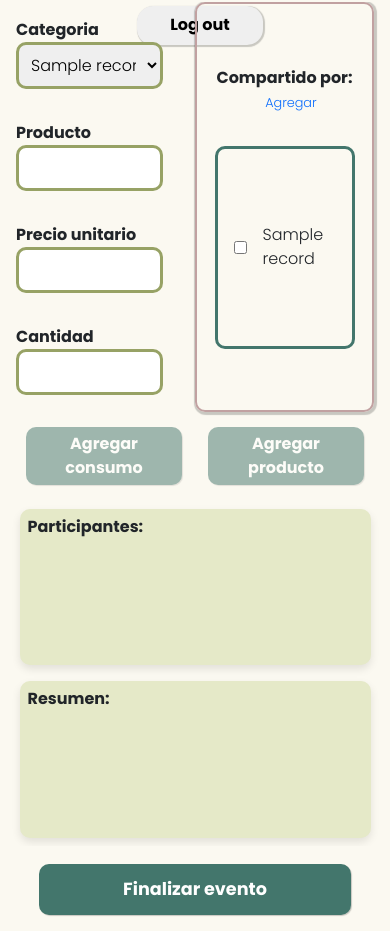
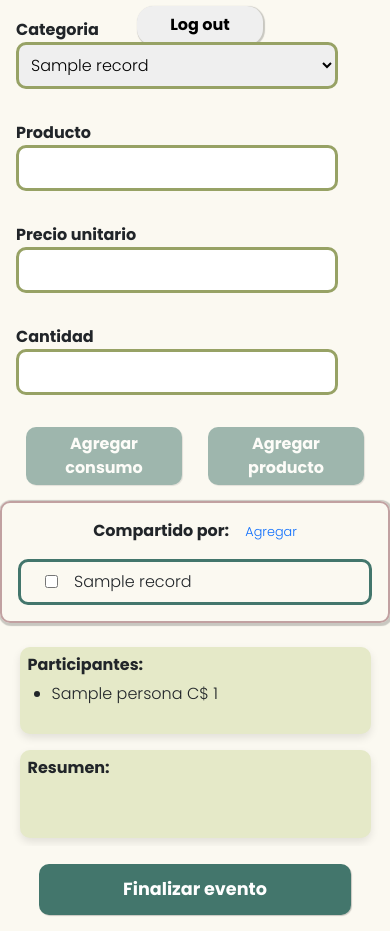
Before and after one commit to GabsCrisp/fifty-fifty, a Flask app: template templates/consumo_evento.html in a window 390 px wide. Shown: the part 234-1165 px from the top of the page. Run offline with Flask 3, Linux system fonts and the light colour scheme; the template is opened without the code that fills it: most values are stand-ins (such as "Sample title", 1, 10 or a date in 2020); some libraries are stand-ins or nearby versions.

Commit message:
mejora css de consumo_evento

```diff
--- a/app.py
+++ b/app.py
@@ -120,10 +120,8 @@ def consumo_evento(idEvento):
     consumo_cadaparticipante = db.execute("""SELECT round(sum(subtotal_participante),2),nombre_participante from participante_evento JOIN consumo_cadaparticipante on
                 participante_evento.id_participante_evento = consumo_cadaparticipante.id_participante
                 where participante_evento.id_evento = ? group by participante_evento.id_participante_evento""", (idEvento,)).fetchall()
-
     print(consumo_cadaparticipante)
-
-    return render_template("consumo_evento.html",rows=rows, id_evento = idEvento, nombre_evento = nombre_evento,lista_categoria = lista_categoria)
+    return render_template("consumo_evento.html",rows=rows, id_evento = idEvento, nombre_evento = nombre_evento,lista_categoria = lista_categoria, consumo_cadaparticipante = consumo_cadaparticipante)
 
 
 @app.route("/eventos", methods=["GET", "POST"])
--- a/static/styles_consumo_evento.css
+++ b/static/styles_consumo_evento.css
@@ -324,23 +324,31 @@ h1 {
 }
 
 @media(max-width: 700px) {
+    .info
+    {
+
+        flex-direction: column;
+    }
 
     .consumos {
         flex-direction: column;
     }
 
     .participants {
+
         margin-right: 1em;
         justify-content: center;
-        gap: 2em;
+        gap: 1em;
         border: 2px solid rgb(193, 161, 161);
-        height: 85%;
         border-radius: 10px;
         box-shadow: 1px 1px 1px 2px rgba(0, 0, 0, 0.2);
+        width: 100%;
+        padding: 1em;
     }
-
     .participants-checkbox {
-        height: 50%;
+        padding: 0.5em;
+        height: 100%;
+        width: 100%;
         gap: 1em;
         justify-content: center;
     }
@@ -357,6 +365,7 @@ h1 {
 
     .button-container {
         margin-bottom: 1em;
+        gap: 1em;
     }
 
     .finalizar-evento {
@@ -373,11 +382,22 @@ h1 {
         width: 90%;
     }
 
+    .inputs{
+        text-align: start;
+        width: 100%;
+
+    }
+
 }
 
 
-@media(max-width: 430px) {
+@media(max-width: 450px) {
 
+    .info
+    {
+
+        flex-direction: column;
+    }
     form {
         display: flex;
         flex-direction: column;
@@ -402,16 +422,18 @@ h1 {
 
         margin-right: 1em;
         justify-content: center;
-        gap: 2em;
+        gap: 1em;
         border: 2px solid rgb(193, 161, 161);
-        height: 85%;
         border-radius: 10px;
         box-shadow: 1px 1px 1px 2px rgba(0, 0, 0, 0.2);
-        width: 50%;
+        width: 100%;
+        padding: 1em;
     }
 
     .participants-checkbox {
-        height: 50%;
+        padding: 0.5em;
+        height: 100%;
+        width: 100%;
         gap: 1em;
         justify-content: center;
     }
@@ -457,7 +479,11 @@ h1 {
     .inputs
     {
         text-align: start;
-        width: 50%;
+        width: 100%;
+    }
+    .botones_consumo
+    {
+        margin-bottom: 1em;
     }
 
 }
--- a/templates/consumo_evento.html
+++ b/templates/consumo_evento.html
@@ -6,7 +6,7 @@
 <div class="user">
     <img id="evento_imagen" src="/static/logos/evento.svg" alt="">
     <h4><a href="/usuario">¡Hola, {{session["username"]}}!</a></h4>
-    <form action="/logout">
+    <form action="/logout" class="logout">
         <button type="submit">Log out</button>
     </form>
 </div>
@@ -58,7 +58,7 @@
             <label for="" class="shared-by">Compartido por: <span class="add"><a
                         href="/eventos/{{id_evento}}">Agregar</a></span></label>
             <form class="participants-checkbox">
-                {% for record in rows%}
+                {% for record in rows %}
                 <div class="nombre_participante">
                     <input class="input participantes" type="checkbox" id="{{record[0]}}" name="participantes" value="{{record[0]}}"
                         form="id_form_consumo" class="participantes">
@@ -72,6 +72,11 @@
         <div class="participantes_resumen">
             <h2>Participantes:</h2>
             <ul>
+                {% for persona in consumo_cadaparticipante %}
+                <li>
+                    <span class="subtotal">{{persona[1]}} C$ {{persona[0]}}</span>
+                </li>
+                {% endfor %}
             </ul>
         </div>
         <div class="cuenta_resumen">
```
